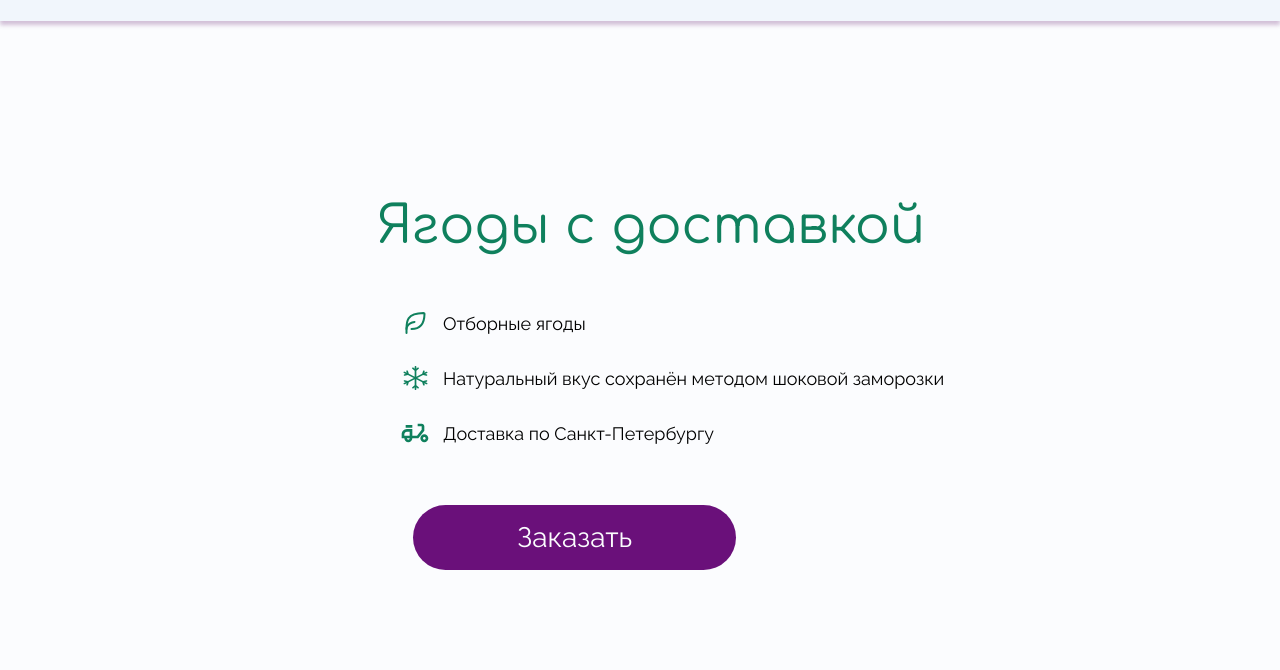
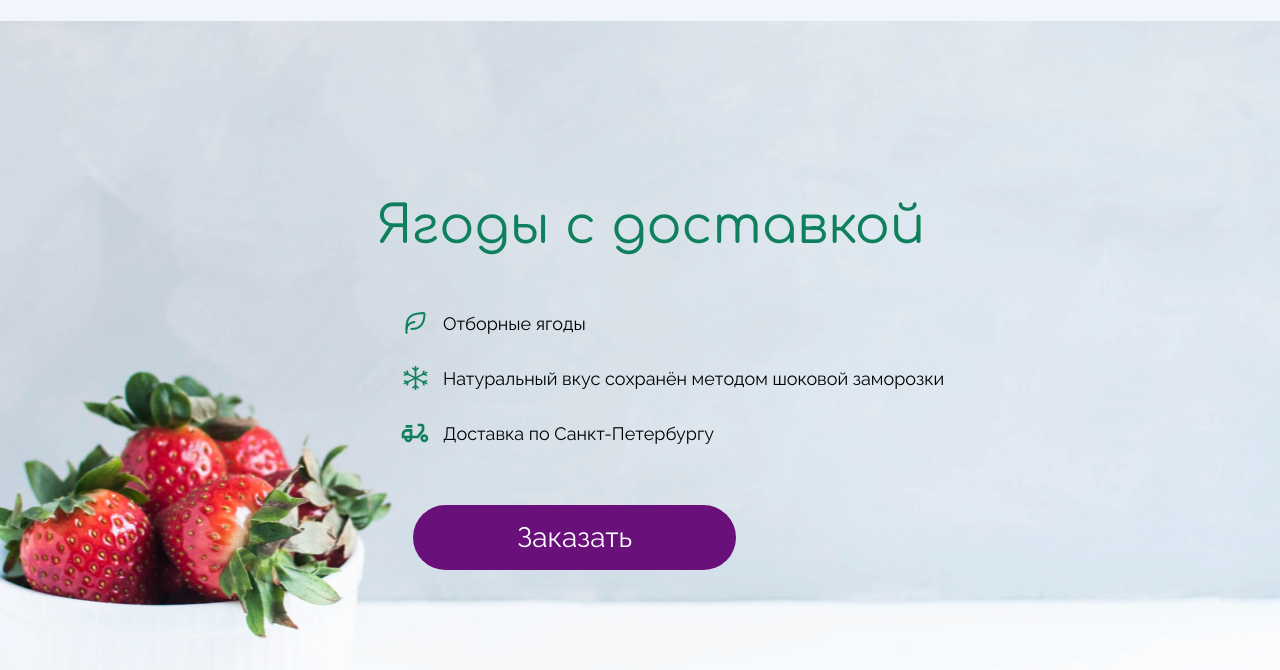
Before and after one commit to karlbelousov/berries, a website: page source/index.html in a window 1280 px wide. Shown: the part 79-749 px from the top of the page. Drawn offline with nearby package versions, Linux system fonts and the light colour scheme; files that its build step writes are made by us from their sources.

Commit message:
фон блока delivery

```diff
--- a/source/styles/blocks/delivery.scss
+++ b/source/styles/blocks/delivery.scss
@@ -1,8 +1,23 @@
-// .delivery {
-//   background-image: url("../../images/background/delivery-bg.png");
-//   background-repeat: no-repeat;
-//   background-size: 100% auto;
-// }
+.delivery {
+  min-height: 640px;
+  background-image: url("../../images/background/delivery-bg-mobile.png");
+  background-repeat: no-repeat;
+  background-size: cover;
+  margin-bottom: 64px;
+  background-position: bottom;
+
+  @media (min-width: $tablet) {
+    min-height: 924px;
+    background-image: url("../../images/background/delivery-bg-tablet.png");
+    margin-bottom: 100px;
+  }
+
+  @media (min-width: $desctop) {
+    min-height: 800px;
+    background-image: url("../../images/background/delivery-bg-desctop.png");
+    margin-bottom: 103px;
+  }
+}
 
 .delivery__content {
   display: flex;
```
Also changed, not shown: source/images/background/delivery-bg-desctop.png (added), source/images/background/delivery-bg-mobile.png (added), source/images/background/delivery-bg-tablet.png (added), source/images/background/delivery-bg.png (deleted).
